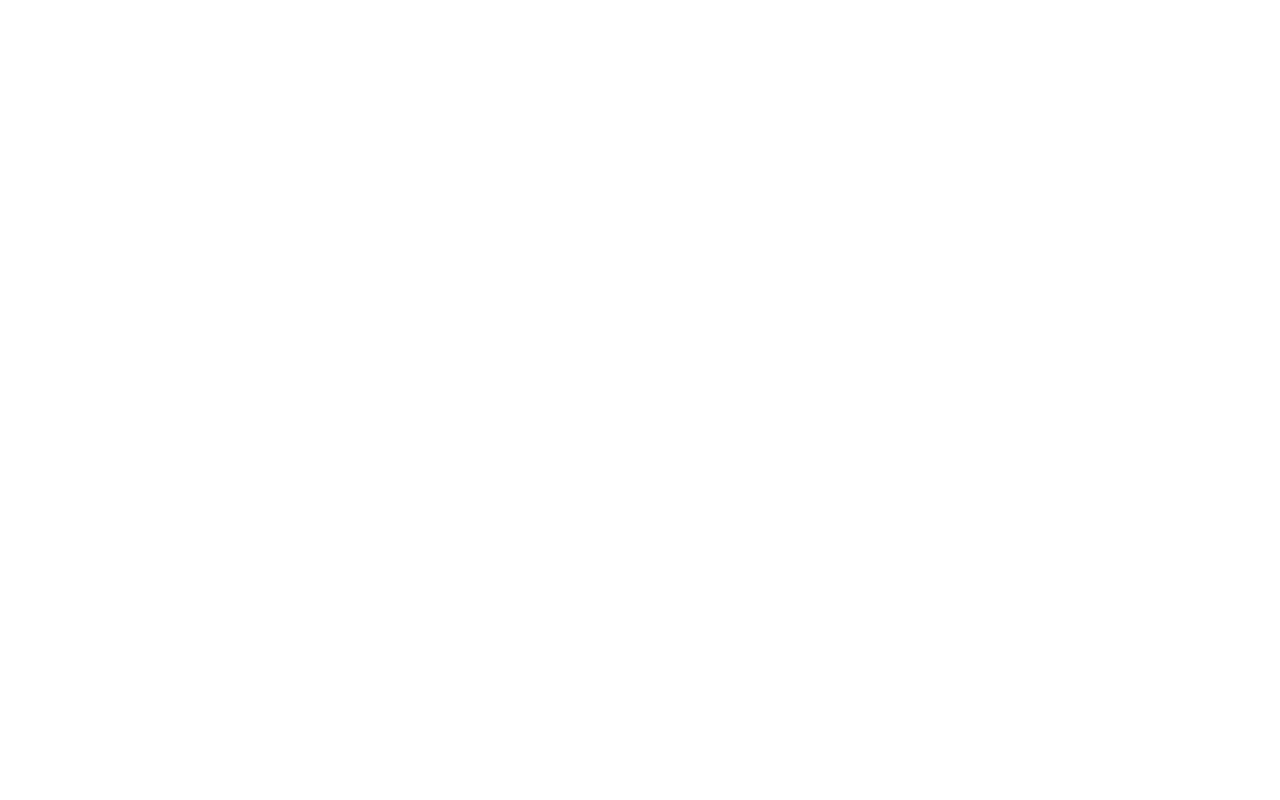
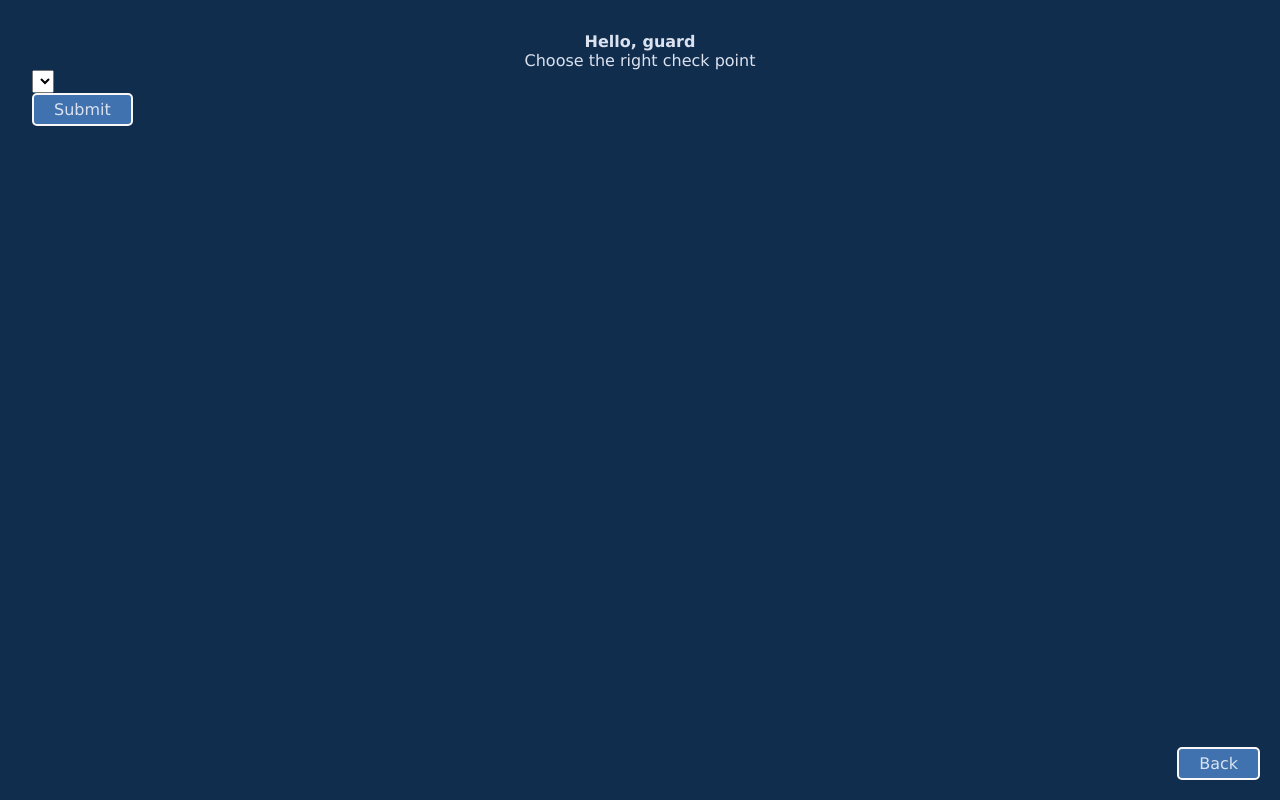
Before and after one commit to AdvaOhana/Tracking_guard_visits, a website: page Public/guard.html in a window 1280 px wide. Drawn offline with Linux system fonts and the light colour scheme.

Commit message:
Guard Page added style and visibility to the guard page and a button that go back to home page

```diff
--- a/Public/guard.html
+++ b/Public/guard.html
@@ -2,9 +2,23 @@
 <html lang="en">
 <head>
     <meta charset="UTF-8">
-    <title>guard</title>
+    <title>Guards</title>
+    <link rel="stylesheet" href="home.css">
+    <script src="home.js" defer></script>
 </head>
 <body>
-
+    <main>
+        <div class="headLine-guard">
+        <h4>Hello, guard</h4>
+        <p>Choose the right check point</p>
+        </div>
+        <div>
+        <select id="guardPointSelect"></select>
+            <button>Submit</button>
+        </div>
+        <footer>
+            <a href="home.html"><button >Back</button></a>
+        </footer>
+    </main>
 </body>
 </html>
--- a/Public/home.css
+++ b/Public/home.css
@@ -115,3 +115,7 @@ footer{
     right: 20px;
     bottom: 20px;
 }
+.headLine-guard{
+    text-align: center;
+    color: rgb(219, 226, 239);
+}
```
Also changed, not shown: Public/manager.html (+1 -1 lines).
